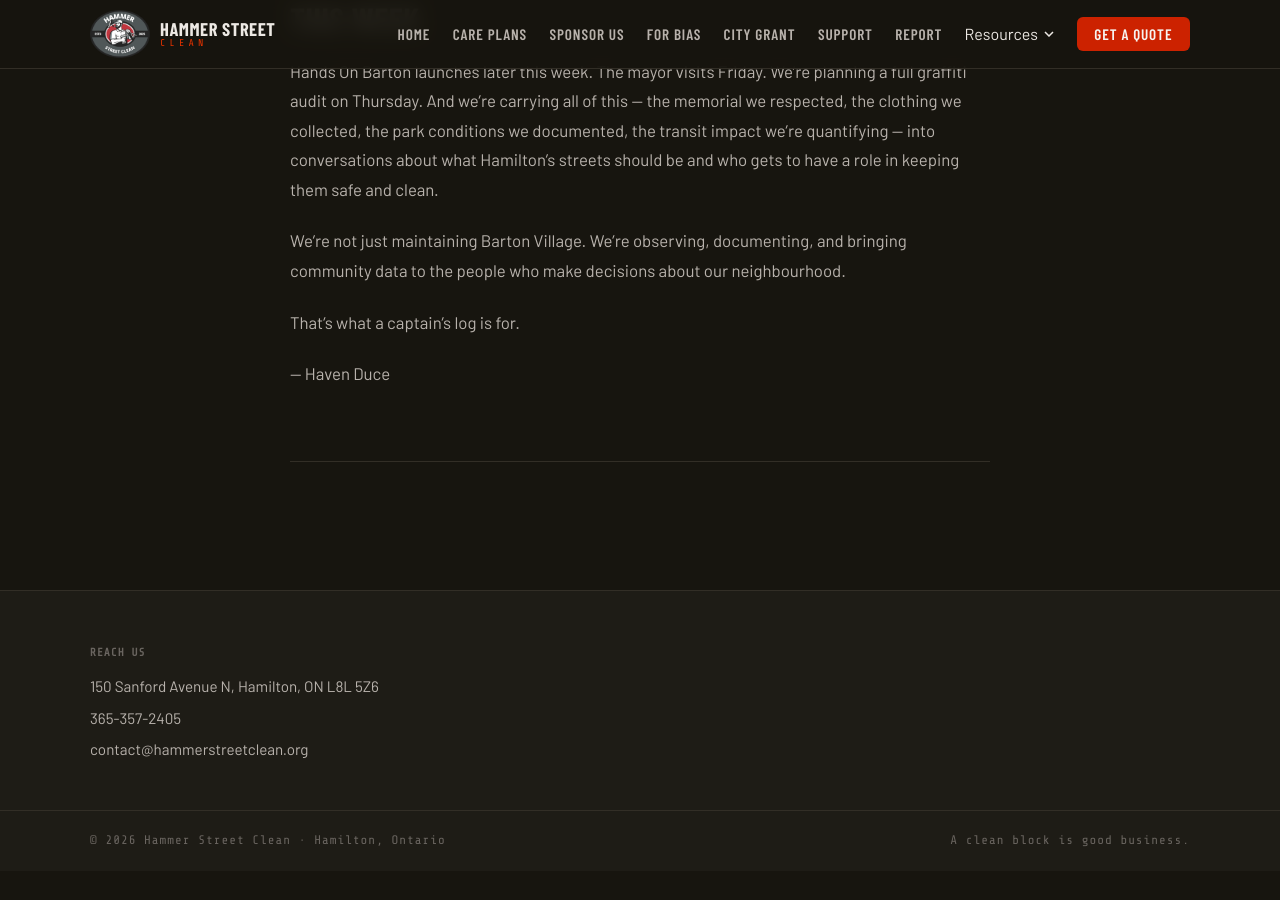
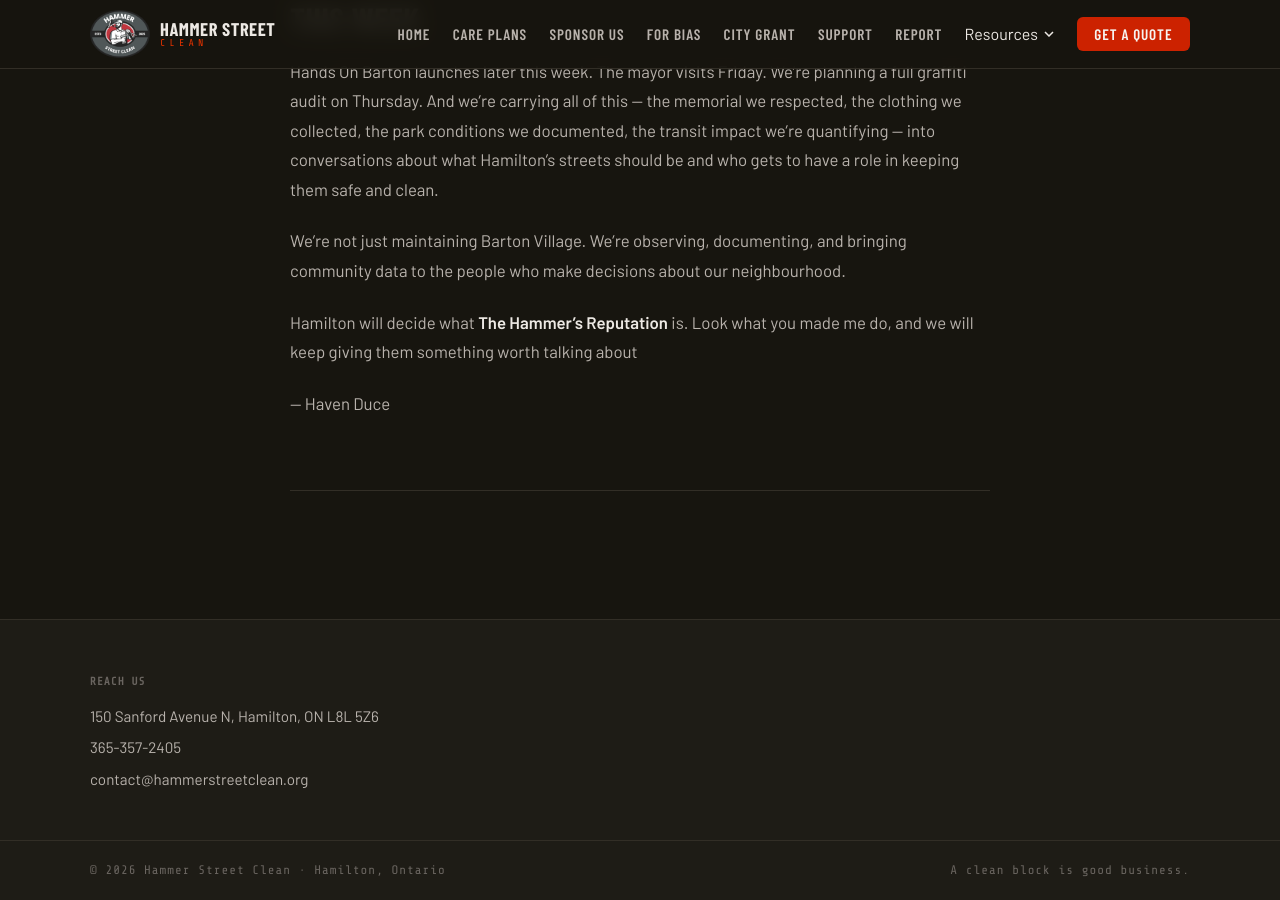
Before and after one commit to LegendsOfTheGame/hsc-website, a Jekyll site: the page built from _blog/2026-07-06-hammers-reputation.md, in a window 1280 px wide and 900 px high, scrolled down 2783 px. Built offline with Jekyll 4.4.1, drawn with Linux system fonts in a browser that asks for light colours; some web fonts are replaced; before the commit the page ends 3654 px from its top, so only the background shows below that.

Commit message:
Revise conclusion in hammers-reputation.md

```diff
--- a/_blog/2026-07-06-hammers-reputation.md
+++ b/_blog/2026-07-06-hammers-reputation.md
@@ -57,6 +57,6 @@ Hands On Barton launches later this week. The mayor visits Friday. We're plannin
 
 We're not just maintaining Barton Village. We're observing, documenting, and bringing community data to the people who make decisions about our neighbourhood.
 
-That's what a captain's log is for.
+Hamilton will decide what **The Hammer's Reputation** is. Look what you made me do, and we will keep giving them something worth talking about
 
 — Haven Duce
```
